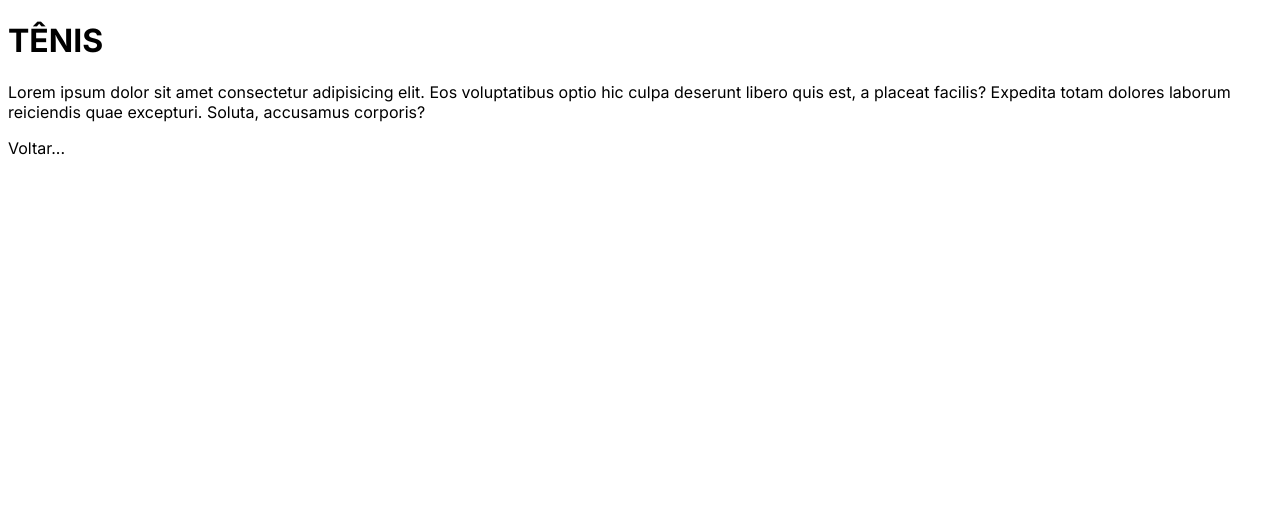
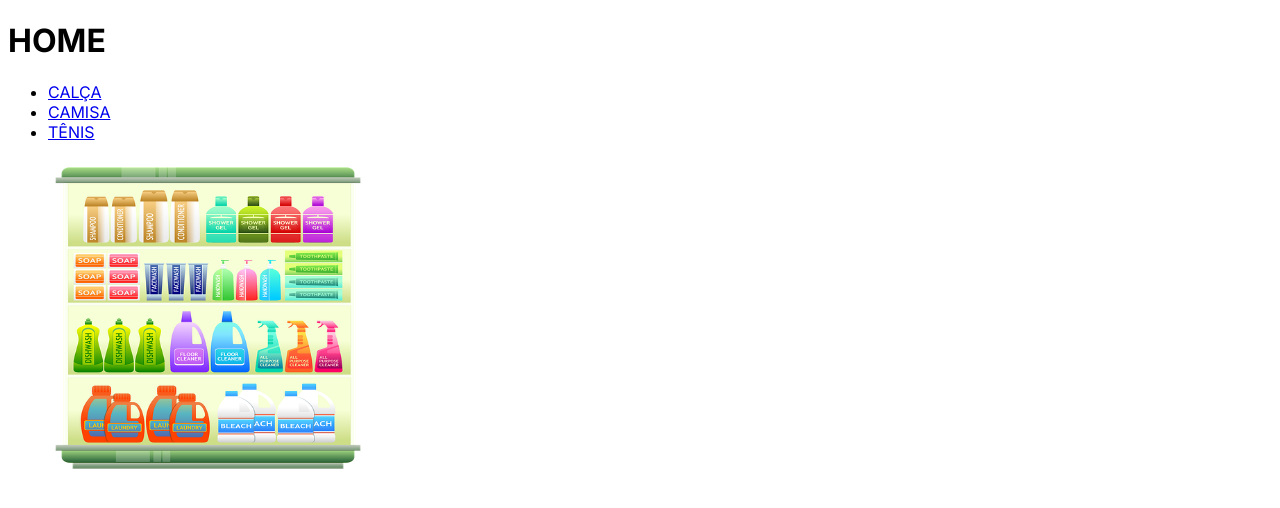
Before and after one commit to renatoatanes/loja-spa-1tdspv, a Next.js app: page /produtos in a window 1280 px wide. Shown: the top 508 px of the page. Built offline with nearby package versions, Linux system fonts and the light colour scheme.

Commit message:
subindo codigo atualizado

```diff
--- a/src/app/page.jsx
+++ b/src/app/page.jsx
@@ -1,17 +1,25 @@
-import Image from 'next/image'
+import Image from "next/image";
+import Link from "next/link";
 
 export default function Home() {
   return (
-        <>
-         <h1>HOME</h1>
-       <div>
+    <>
+      <h1>HOME</h1>
+
+      <div>
         <ul>
-          <li><link href="/produtos/tenis">TÊNIS</link></li>
-          <li><link href="/produtos/calca">CALÇA</link></li>
-          <li><link href="/produtos/camisa">CAMISA</link></li>
+          <li><Link href="/produtos/calca">CALÇA</Link></li>
+          <li><Link href="/produtos/camisa">CAMISA</Link></li>
+          <li><Link href="/produtos/tenis">TÊNIS</Link></li>
         </ul>
-       </div>
 
-       </>
+          <figure>
+            <Image src="/sup-shelf_640.png" alt="Prateleira" width={320} height={320}/>
+          </figure>
+
+      </div>
+
+
+    </>
   )
 }
--- a/src/app/produtos/page.jsx
+++ b/src/app/produtos/page.jsx
@@ -1,17 +1,25 @@
-import Link from "next/link"
-export default function tenis(){
+import Image from "next/image";
+import Link from "next/link";
 
-    return (
-        <div>
-            <h1>TÊNIS</h1>
+export default function Home() {
+  return (
+    <>
+      <h1>HOME</h1>
 
-             <div>
-                <p>
-                    Lorem ipsum dolor sit amet consectetur adipisicing elit. Eos voluptatibus optio hic culpa deserunt libero quis est, a placeat facilis? Expedita totam dolores laborum reiciendis quae excepturi. Soluta, accusamus corporis?
-                    <p>Voltar...</p>
-                </p>
-             </div>
+      <div>
+        <ul>
+          <li><Link href="/produtos/calca">CALÇA</Link></li>
+          <li><Link href="/produtos/camisa">CAMISA</Link></li>
+          <li><Link href="/produtos/tenis">TÊNIS</Link></li>
+        </ul>
 
-        </div>
-    )
+          <figure>
+            <Image src="/sup-shelf_640.png" alt="Prateleira" width={320} height={320}/>
+          </figure>
+
+      </div>
+
+
+    </>
+  )
 }
--- a/src/app/produtos/tenis/page.jsx
+++ b/src/app/produtos/tenis/page.jsx
@@ -1,12 +1,15 @@
-export default function tenis (){
+import Link from "next/link";
 
+export default function Tenis(){
     return(
-
         <div>
             <h1>TÊNIS</h1>
+
             <div>
-                <p>Lorem ipsum dolor sit amet consectetur adipisicing elit. Fuga sit quos voluptatibus cumque dolorem vel, perferendis sint totam libero, illo nemo debitis placeat quam labore iure et ex molestiae. Cumque.</p>
+                <p>Lorem ipsum dolor sit, amet consectetur adipisicing elit. Ullam ipsum inventore rerum voluptas nemo dicta vitae! Obcaecati beatae odit facilis amet quae eos exercitationem eligendi saepe quisquam! Ipsam, eaque suscipit!</p>
+                <p><Link  href="/">Voltar...</Link></p>
             </div>
+
         </div>
     )
 }
--- /dev/null
+++ b/src/globals.css
@@ -0,0 +1,3 @@
+/* @tailwind base;
+@tailwind components;
+@tailwind utilities; */
```
Also changed, not shown: public/sup-shelf_640.png (added), src/app/layout.jsx (line endings or trailing spaces), src/layout.jsx (added).
